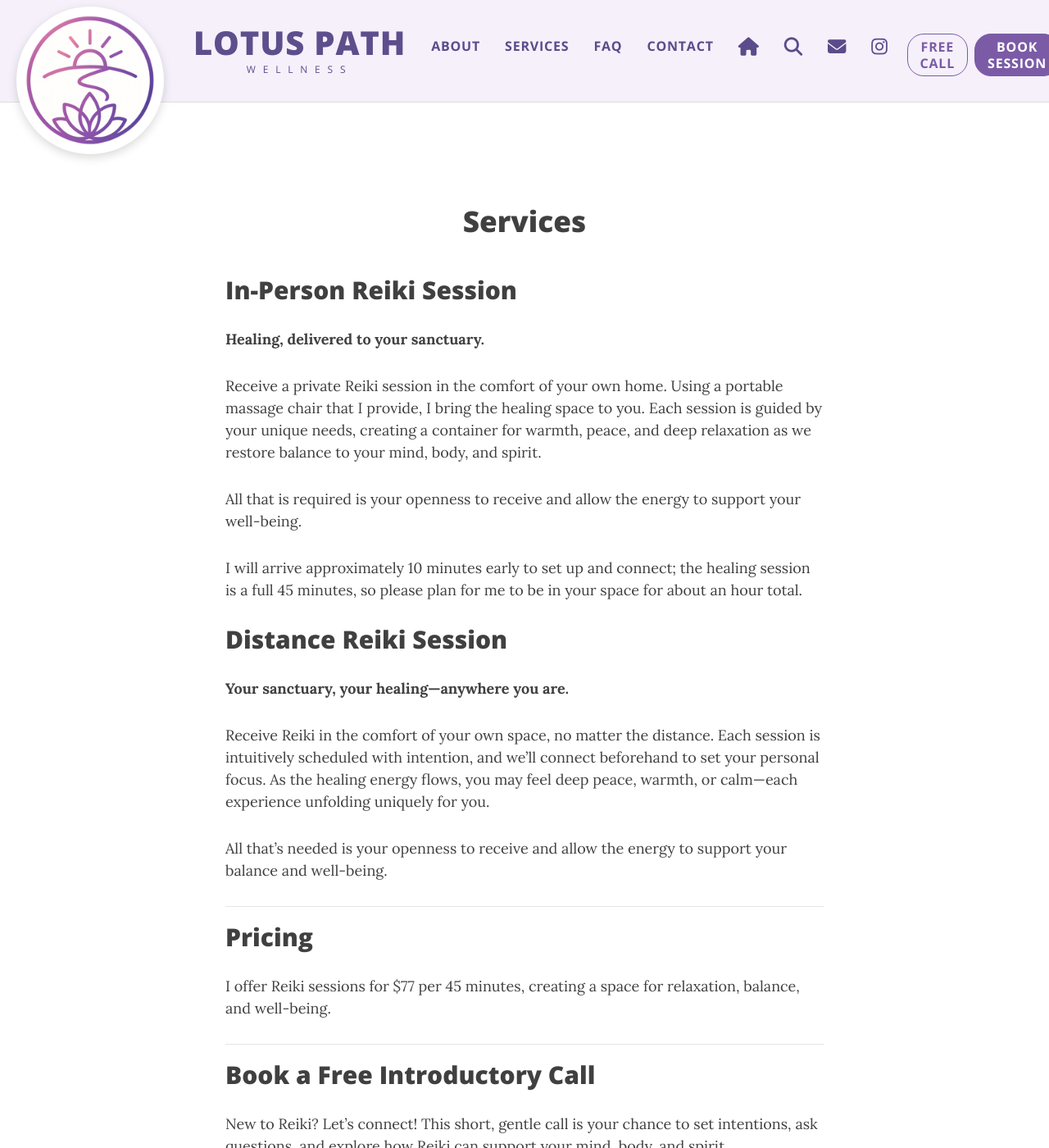
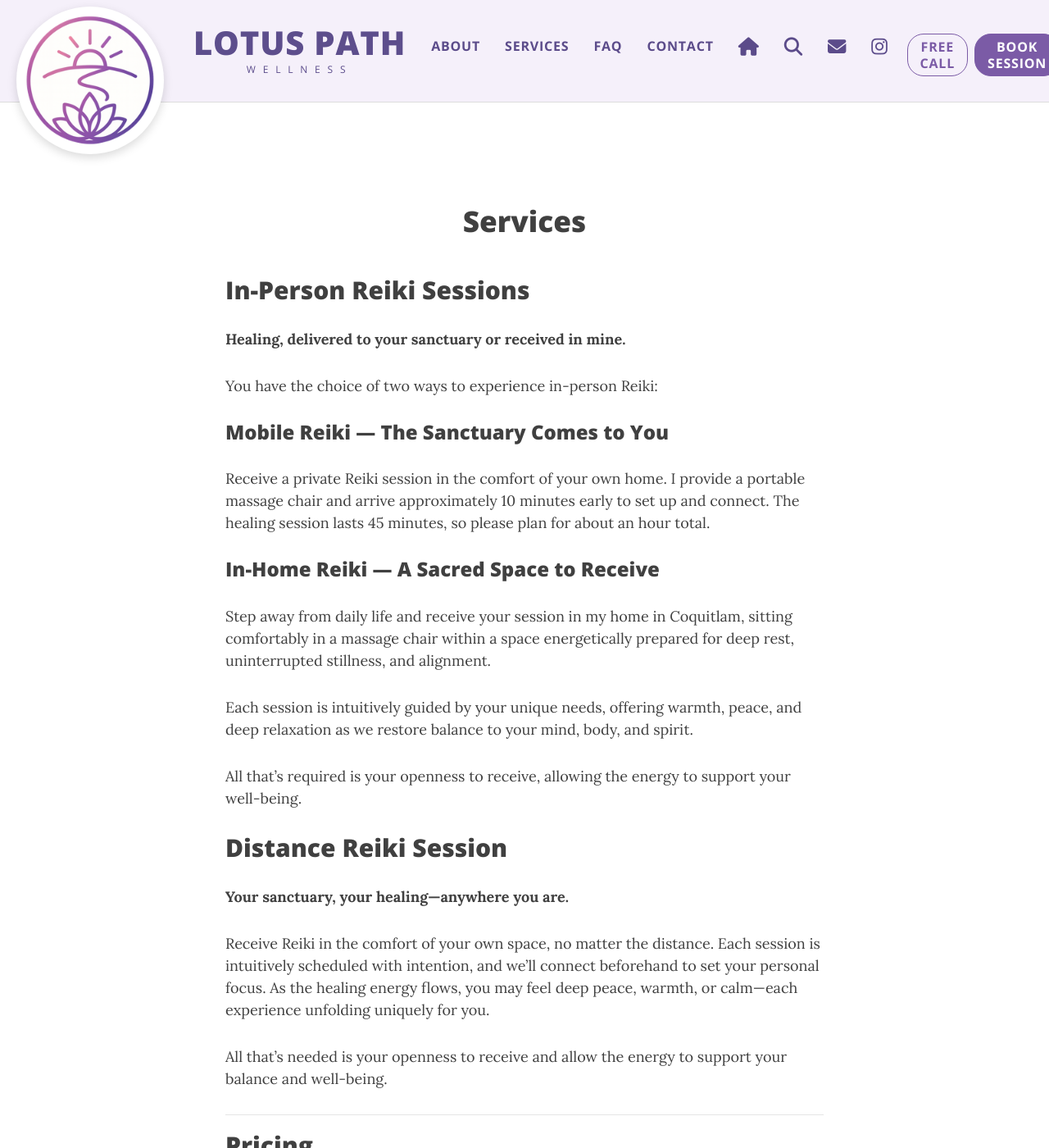
Before and after one commit to lotuspathwellness/lotuspathwellness.github.io, a Jekyll site: the page built from services.md, in a window 1280 px wide and 1400 px high. Shown: the whole window at 82% size. Built offline with Jekyll 4.4.1, drawn with Linux system fonts in a browser that asks for light colours; comment, search, counter and statistics services are not loaded.

Commit message:
Update service to include in-home

```diff
--- a/services.md
+++ b/services.md
@@ -3,15 +3,23 @@ layout: page
 title: Services
 ---
 
-## In-Person Reiki Session
+## In-Person Reiki Sessions
 
-**Healing, delivered to your sanctuary.**
+**Healing, delivered to your sanctuary or received in mine.**
 
-Receive a private Reiki session in the comfort of your own home. Using a portable massage chair that I provide, I bring the healing space to you. Each session is guided by your unique needs, creating a container for warmth, peace, and deep relaxation as we restore balance to your mind, body, and spirit.
+You have the choice of two ways to experience in-person Reiki:
 
-All that is required is your openness to receive and allow the energy to support your well-being.
+### Mobile Reiki — The Sanctuary Comes to You
 
-I will arrive approximately 10 minutes early to set up and connect; the healing session is a full 45 minutes, so please plan for me to be in your space for about an hour total.
+Receive a private Reiki session in the comfort of your own home. I provide a portable massage chair and arrive approximately 10 minutes early to set up and connect. The healing session lasts 45 minutes, so please plan for about an hour total.
+
+### In-Home Reiki — A Sacred Space to Receive
+
+Step away from daily life and receive your session in my home in Coquitlam, sitting comfortably in a massage chair within a space energetically prepared for deep rest, uninterrupted stillness, and alignment.
+
+Each session is intuitively guided by your unique needs, offering warmth, peace, and deep relaxation as we restore balance to your mind, body, and spirit.
+
+All that's required is your openness to receive, allowing the energy to support your well-being.
 
 ## Distance Reiki Session
 
```
